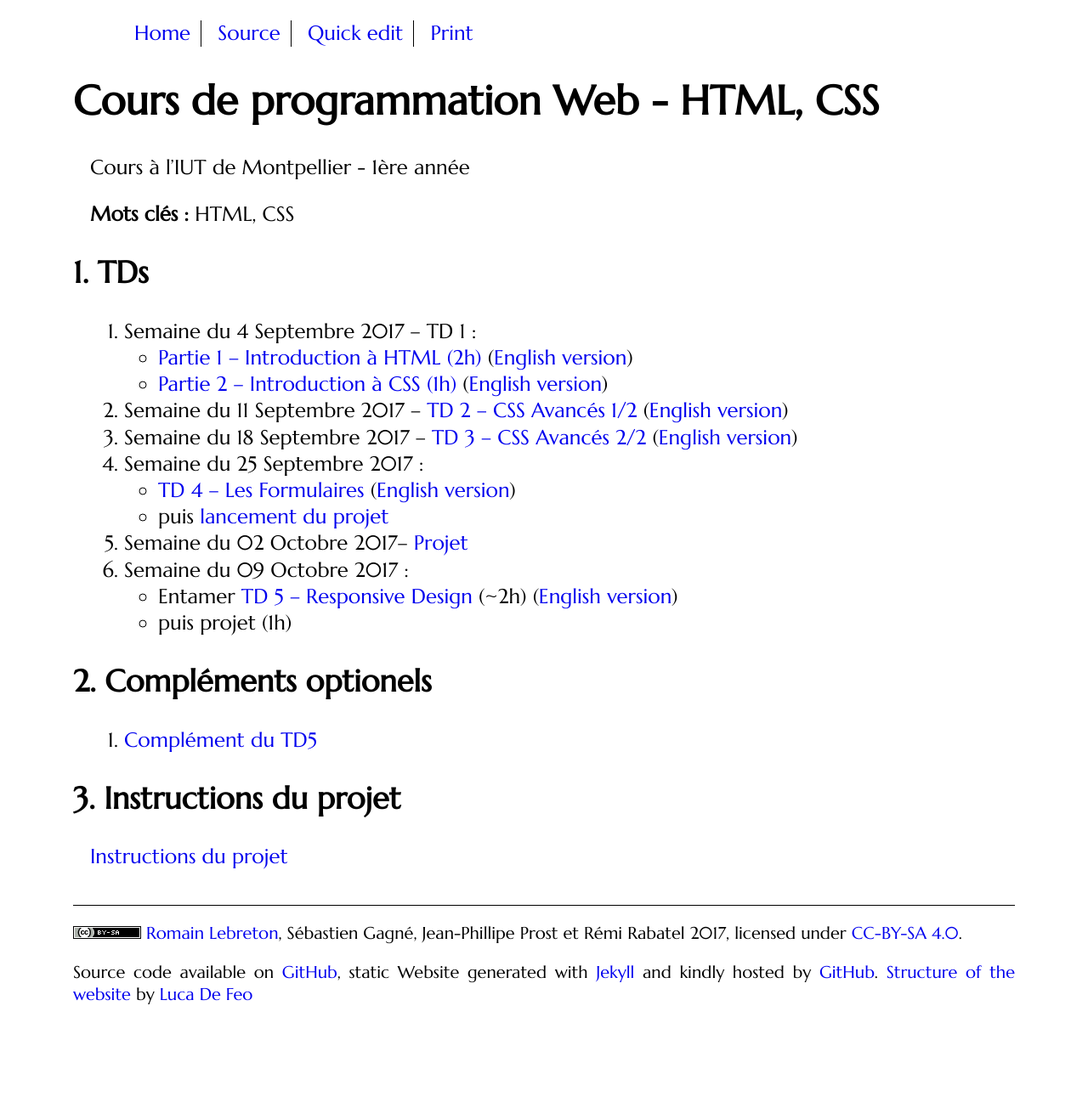
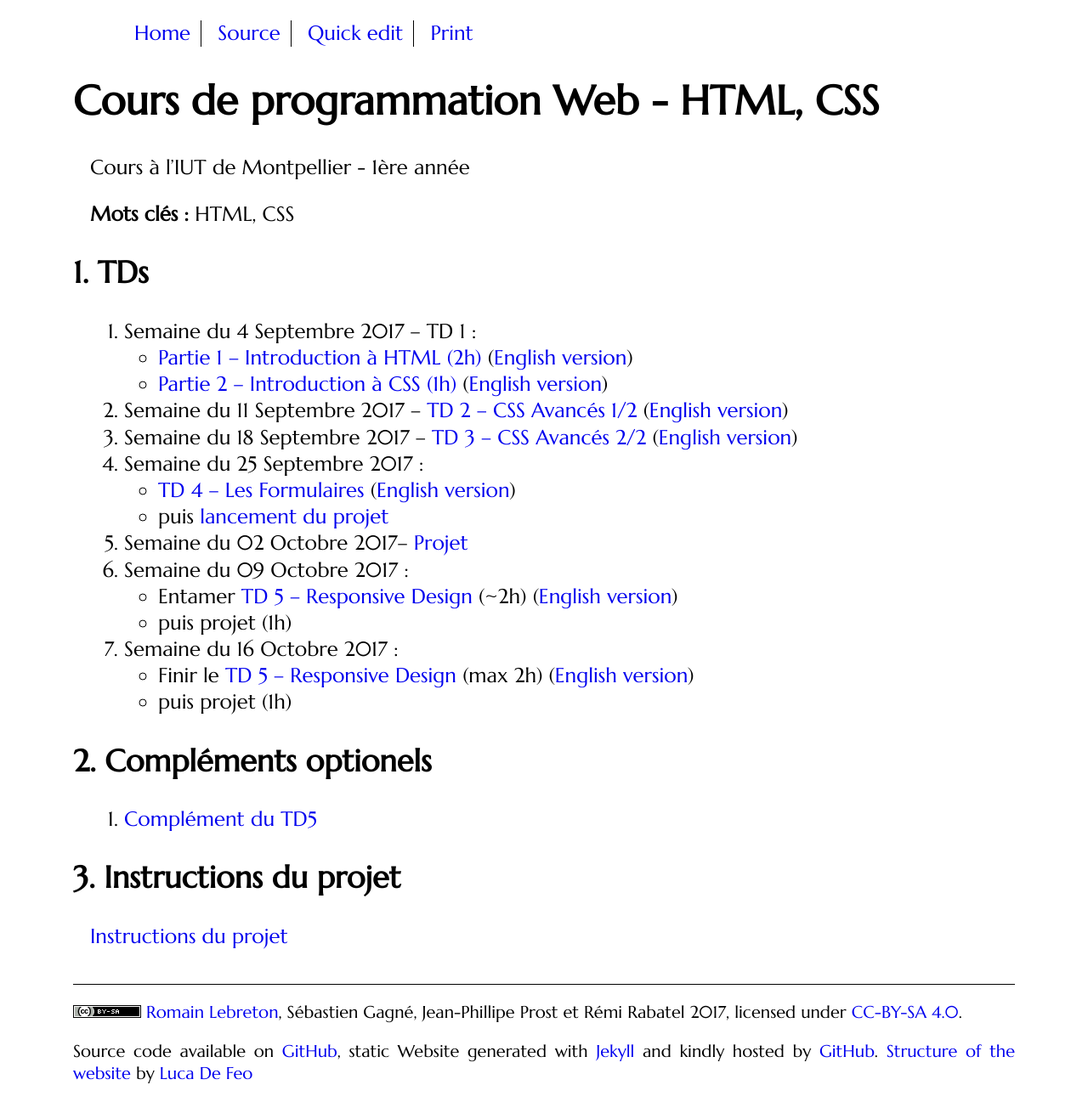
Before and after one commit to romainlebreton/R1.02-DeveloppementInterfacesWeb, a Jekyll site: the page built from index.md, in a window 1280 px wide. Shown: the whole page at 85% size. Built offline with Jekyll 4.4.1, drawn with Linux system fonts in a browser that asks for light colours; some web fonts are replaced; comment, search, counter and statistics services are not loaded; before the commit the page ends 1204 px from its top, so only the background shows below that.

Commit message:
New week

```diff
--- a/index.md
+++ b/index.md
@@ -28,10 +28,10 @@ Cours à l'IUT de Montpellier - 1ère année
    * Entamer [TD 5 -- Responsive Design](tutorials/tutorial5.html) (~2h)
    ([English version](tutorials/tutorial5-en.html))
    * puis projet (1h)
-<!-- 1. Semaine du 16 Octobre 2017 : -->
-<!--    * Finir le [TD 5 -- Responsive Design](tutorials/tutorial5.html) (max 2h) -->
-<!--    ([English version](tutorials/tutorial5-en.html))  -->
-<!--    * puis projet (1h) -->
+1. Semaine du 16 Octobre 2017 :
+   * Finir le [TD 5 -- Responsive Design](tutorials/tutorial5.html) (max 2h)
+   ([English version](tutorials/tutorial5-en.html))
+   * puis projet (1h)
 <!-- 1. Semaine du 06 Novembre 2017 -- projet (3h) -->
 <!-- 1. Semaine du 13 Novembre 2017 -- projet (3h) -->
 <!-- 1. Semaine du 08 Janvier 2018 -- Soutenances de projet -->
```
